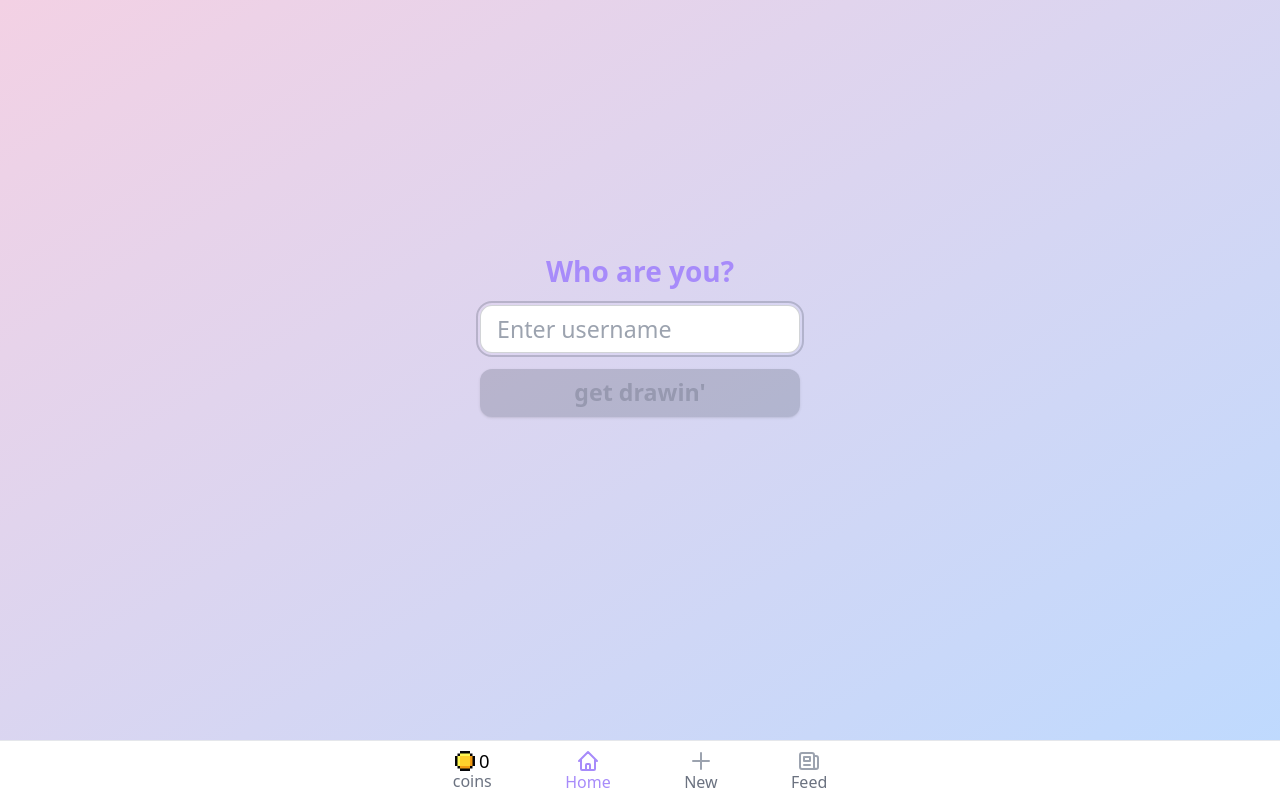
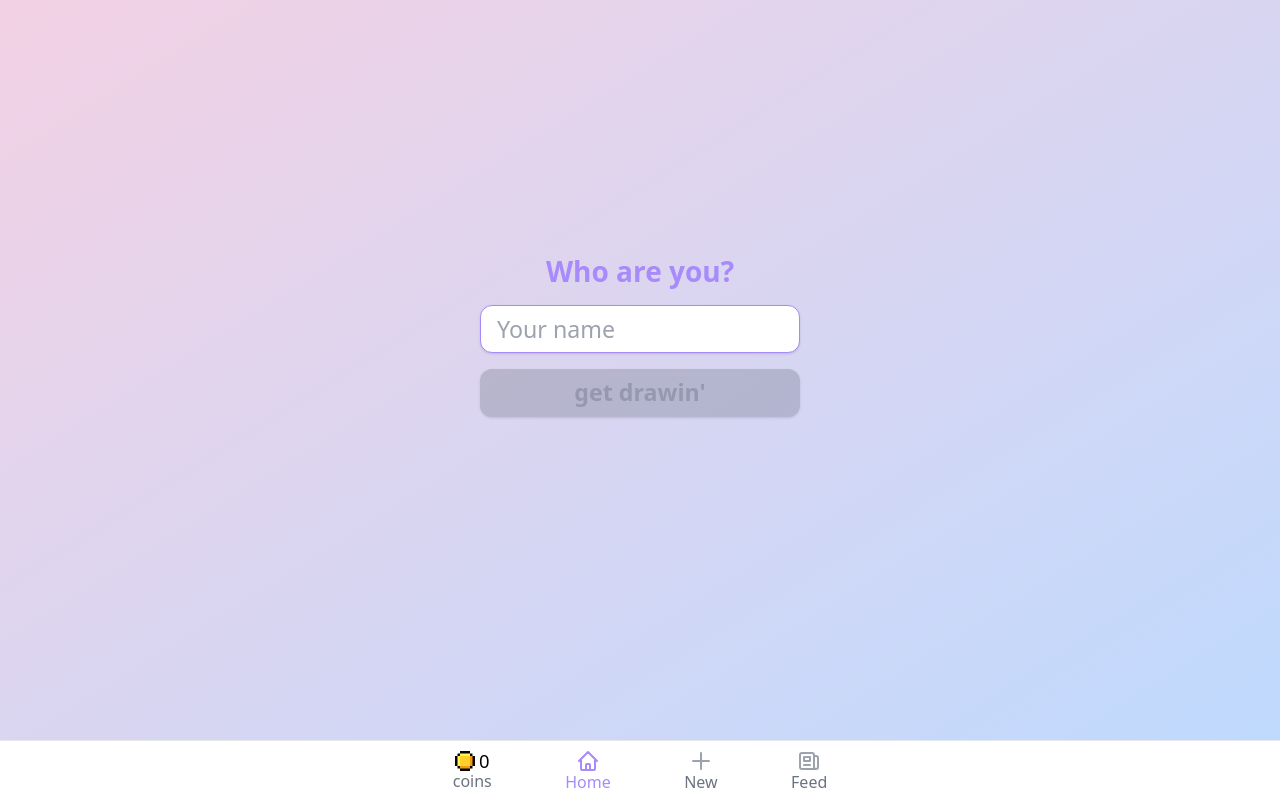
Before and after one commit to josephrcox/drawIt, a Svelte app: page / in a window 1280 px wide. Built offline with nearby package versions, Linux system fonts and the light colour scheme.

Commit message:
new build

```diff
--- a/src/Home.svelte
+++ b/src/Home.svelte
@@ -35,6 +35,7 @@
 			loading = true;
 			await createUser(name.trim());
 			loading = false;
+			window.location.reload();
 		} else if (name.trim()) {
 			inputError = 'Username can only contain letters and numbers';
 		}
@@ -146,9 +147,8 @@
 			<span class="text-2xl font-bold text-primary">Who are you?</span>
 			<input
 				type="text"
-				placeholder="Enter username"
+				placeholder="Your name"
 				class="input input-bordered w-full bg-white text-black border-primary rounded-xl text-lg px-4 py-2 shadow"
-				autofocus
 				autocapitalize="off"
 				autocorrect="off"
 				maxlength="14"
```
Also changed, not shown: 2 other files (tests, documents, lock files or other folders).
